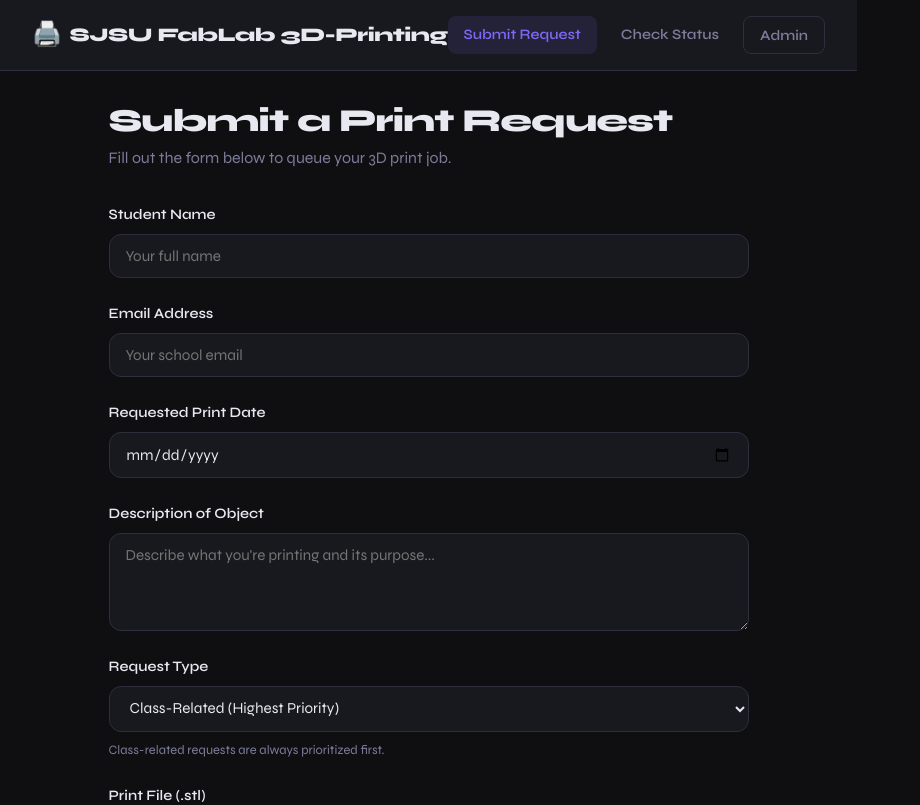
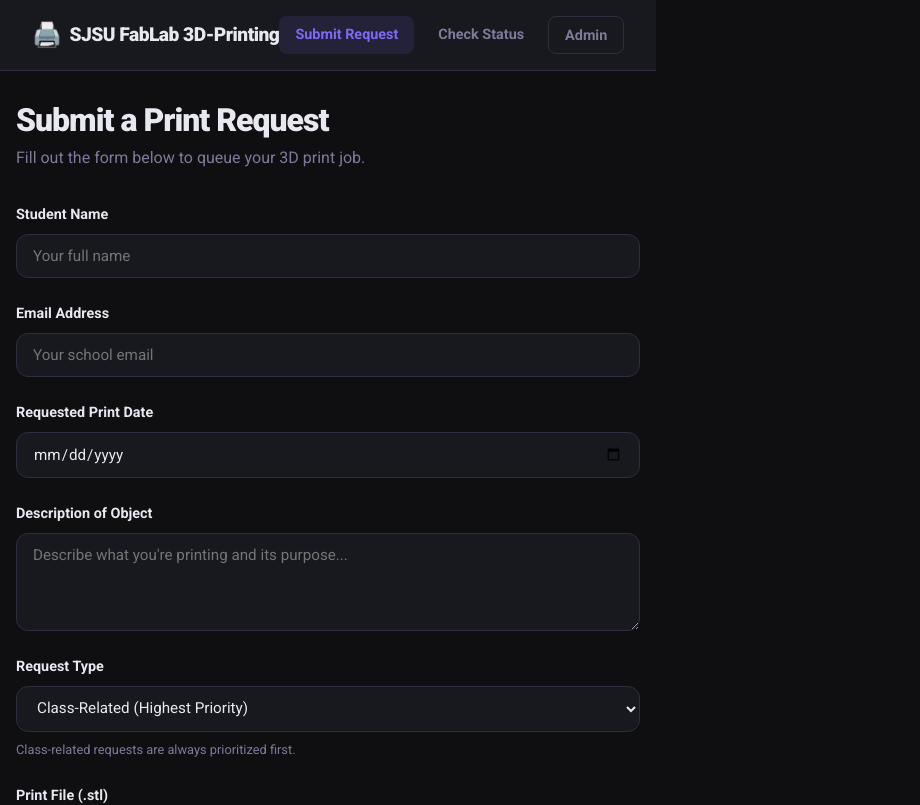
Before and after one commit to bngu3/3d-print-lab, a React (Vite) app in the folder frontend/: page / in a window 1280 px wide. Shown: the top 805 px of the page, without its empty margins (0-920 px from the left). Built offline with nearby package versions, Linux system fonts and the light colour scheme; the HTML template or start-up script is replaced by a standard one.

Commit message:
Add FabLab logo and Roboto font

```diff
--- a/frontend/src/App.css
+++ b/frontend/src/App.css
@@ -1,4 +1,4 @@
-@import url('https://fonts.googleapis.com/css2?family=DM+Mono:wght@400;500&family=Syne:wght@400;600;700;800&display=swap');
+@import url('https://fonts.googleapis.com/css2?family=Roboto:wght@400;500;700;900&family=DM+Mono:wght@400;500&display=swap');
 
 /* ─── Reset & Base ─────────────────────────────────── */
 *, *::before, *::after { box-sizing: border-box; margin: 0; padding: 0; }
@@ -17,7 +17,7 @@
   --green: #10b981;
   --indigo: #6366f1;
   --radius: 12px;
-  --font-body: 'Syne', sans-serif;
+  --font-body: 'Roboto', sans-serif;
   --font-mono: 'DM Mono', monospace;
 }
 
```
Also changed, not shown: frontend/public/FabLab.png (added).
